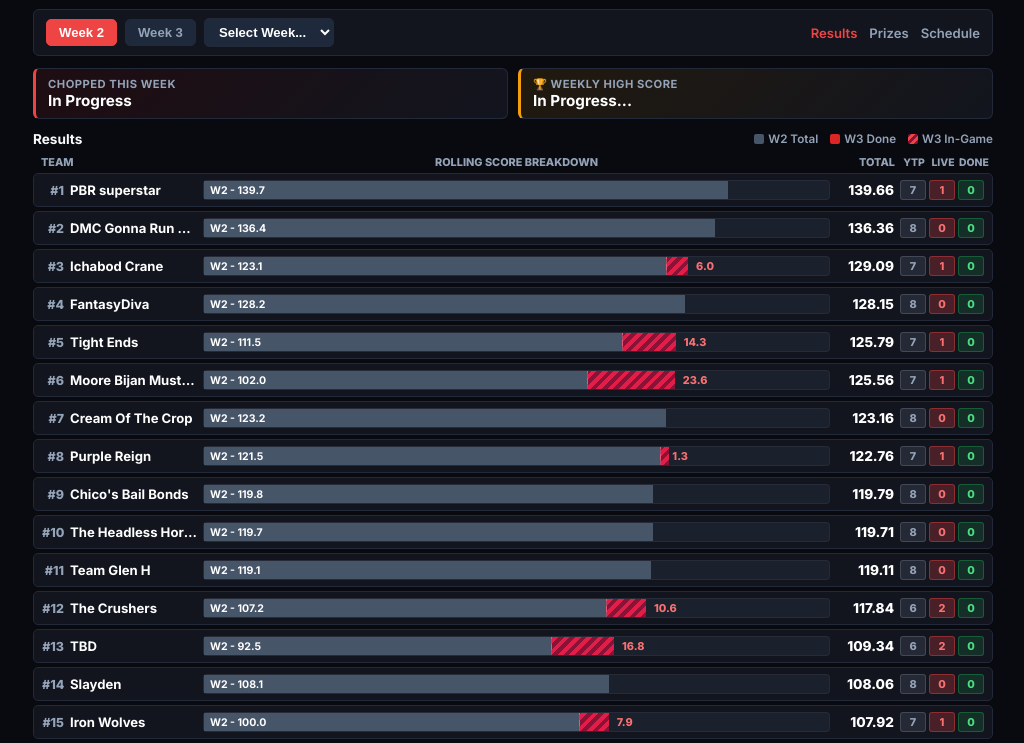
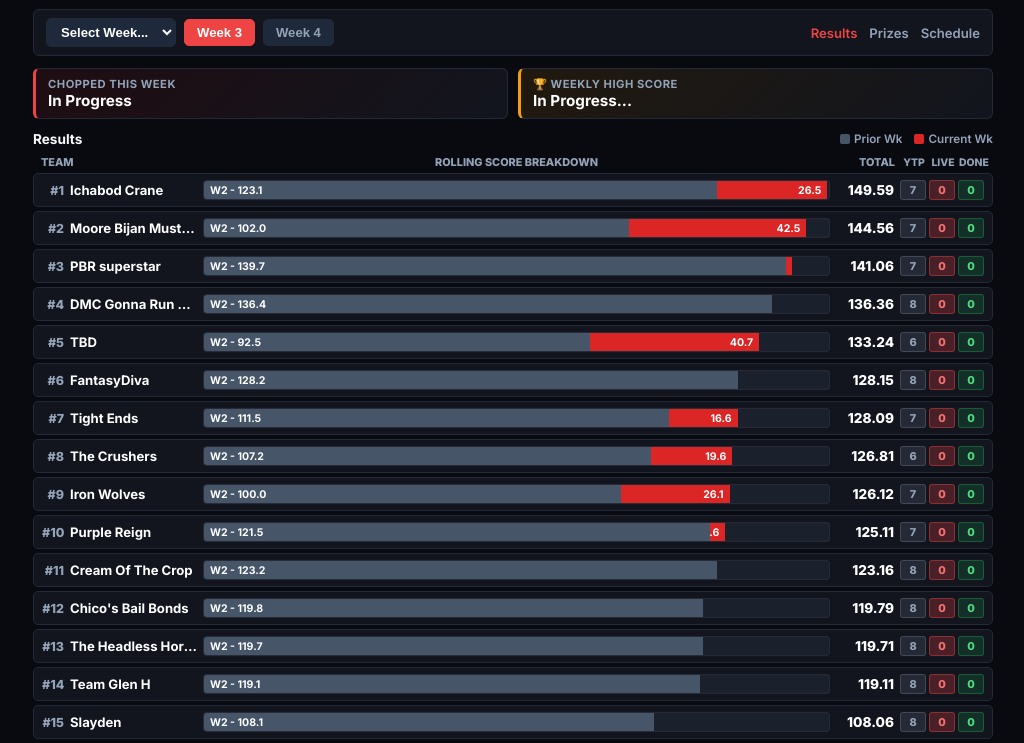
Before and after one commit to c0d3rj03/fantasy-football, a website: page ultimate/index.html in a window 1280 px wide. Shown: the part 81-824 px from the top of the page, without its empty margins (127-1151 px from the left). Drawn offline with Linux system fonts and the light colour scheme.

Commit message:
fix: correct end-of-day live scores to done score view

```diff
--- a/ultimate/data.json
+++ b/ultimate/data.json
@@ -2,8 +2,8 @@
   "leagueId": "25918",
   "seasonYear": "2026",
   "currentWeek": 3,
-  "isLive": true,
-  "lastUpdated": "2026-09-25T01:39:43.101Z",
+  "isLive": false,
+  "lastUpdated": "2026-09-25T03:57:03.524Z",
   "franchises": {
     "0001": {
       "id": "0001",
@@ -206,10 +206,10 @@
   },
   "liveDetails": {
     "0001": {
-      "doneScore": 0,
-      "liveScore": 14.3,
+      "doneScore": 16.6,
+      "liveScore": 0,
       "ytp": 7,
-      "inGame": 1,
+      "inGame": 0,
       "finished": 0
     },
     "0002": {
@@ -227,10 +227,10 @@
       "finished": 0
     },
     "0004": {
-      "doneScore": 0,
-      "liveScore": 6,
+      "doneScore": 26.5,
+      "liveScore": 0,
       "ytp": 7,
-      "inGame": 1,
+      "inGame": 0,
       "finished": 0
     },
     "0005": {
@@ -241,10 +241,10 @@
       "finished": 0
     },
     "0006": {
-      "doneScore": 0,
-      "liveScore": 10.64,
+      "doneScore": 19.61,
+      "liveScore": 0,
       "ytp": 6,
-      "inGame": 2,
+      "inGame": 0,
       "finished": 0
     },
     "0007": {
@@ -255,10 +255,10 @@
       "finished": 0
     },
     "0008": {
-      "doneScore": 0,
-      "liveScore": 16.8,
+      "doneScore": 40.7,
+      "liveScore": 0,
       "ytp": 6,
-      "inGame": 2,
+      "inGame": 0,
       "finished": 0
     },
     "0009": {
@@ -283,10 +283,10 @@
       "finished": 0
     },
     "0012": {
-      "doneScore": 0,
+      "doneScore": 1.4,
       "liveScore": 0,
       "ytp": 7,
-      "inGame": 1,
+      "inGame": 0,
       "finished": 0
     },
     "0013": {
@@ -304,10 +304,10 @@
       "finished": 0
     },
     "0015": {
-      "doneScore": 0,
-      "liveScore": 7.9,
+      "doneScore": 26.1,
+      "liveScore": 0,
       "ytp": 7,
-      "inGame": 1,
+      "inGame": 0,
       "finished": 0
     },
     "0016": {
@@ -332,17 +332,17 @@
       "finished": 0
     },
     "0019": {
-      "doneScore": 0,
-      "liveScore": 1.25,
+      "doneScore": 3.6,
+      "liveScore": 0,
       "ytp": 7,
-      "inGame": 1,
+      "inGame": 0,
       "finished": 0
     },
     "0020": {
-      "doneScore": 0,
-      "liveScore": 23.55,
+      "doneScore": 42.55,
+      "liveScore": 0,
       "ytp": 7,
-      "inGame": 1,
+      "inGame": 0,
       "finished": 0
     },
     "0021": {
--- a/ultimate/index.html
+++ b/ultimate/index.html
@@ -103,7 +103,7 @@
 
     /* Middle: Bar Track */
     .bar-container { flex: 1; min-width: 0; display: flex; align-items: center; }
-    .bar-track { background: var(--bg-bar-track); height: 20px; border-radius: 4px; width: 100%; display: flex; overflow: visible; position: relative; border: 1px solid rgba(255,255,255,0.05); }
+    .bar-track { background: var(--bg-bar-track); height: 20px; border-radius: 4px; width: 100%; display: flex; overflow: hidden; position: relative; border: 1px solid rgba(255,255,255,0.05); }
 
     .bar-seg { height: 100%; display: flex; align-items: center; font-size: 0.66rem; font-weight: 700; color: #ffffff; white-space: nowrap; overflow: hidden; text-overflow: ellipsis; transition: width 0.25s ease; }
     .bar-seg-prior { background-color: var(--bg-bar-prior); justify-content: flex-start; padding-left: 6px; }
@@ -120,20 +120,8 @@
       );
       justify-content: center;
       padding: 0 4px;
+      text-shadow: 0 0 3px rgba(0,0,0,0.9);
       border-left: 1px solid rgba(255,255,255,0.25);
-    }
-
-    /* Floating Live Label outside right edge of bar */
-    .floating-live-label {
-      position: absolute;
-      top: 50%;
-      transform: translateY(-50%);
-      font-size: 0.68rem;
-      font-weight: 800;
-      color: #f87171;
-      white-space: nowrap;
-      pointer-events: none;
-      z-index: 5;
     }
 
     /* Right: Total Score + Tight Player Status Columns */
@@ -197,11 +185,11 @@
 
     <div class="controls-bar">
       <div class="week-controls">
-        <button id="btnCurrentWeek" class="week-btn active">Week 2</button>
-        <button id="btnNextWeek" class="week-btn">Week 3</button>
         <select id="weekDropdown">
           <option value="" disabled selected>Select Week...</option>
         </select>
+        <button id="btnCurrentWeek" class="week-btn active">Week 2</button>
+        <button id="btnNextWeek" class="week-btn">Week 3</button>
       </div>
 
       <div class="nav-links">
@@ -253,15 +241,15 @@
 
   <script>
     let leagueData = null;
-    let selectedWeek = 3;
-    let activeLeagueWeek = 3;
+    let selectedWeek = 2;
+    let activeLeagueWeek = 2;
 
     async function init() {
       try {
         const res = await fetch('data.json');
         if (res.ok) {
           leagueData = await res.json();
-          activeLeagueWeek = leagueData.currentWeek || 3;
+          activeLeagueWeek = leagueData.currentWeek || 2;
         }
       } catch (e) {
         console.warn('Using default fallback structure');
@@ -286,19 +274,14 @@
         hdrStatusEl.textContent = `Week ${activeLeagueWeek}`;
       }
 
-      // Dynamic Button Labels:
-      // If live or in-progress week W, Button 1 = Week W-1, Button 2 = Week W
-      if (isLiveWeek && activeLeagueWeek > 1) {
-        btnCurrent.textContent = `Week ${activeLeagueWeek - 1}`;
-        btnNext.textContent = `Week ${activeLeagueWeek}`;
-      } else {
       btnCurrent.textContent = `Week ${activeLeagueWeek}`;
+
       if (activeLeagueWeek >= 17) {
         btnNext.style.display = 'none';
       } else {
-          btnNext.textContent = `Week ${activeLeagueWeek + 1}`;
+        const nextWeek = activeLeagueWeek + 1;
+        btnNext.textContent = `Week ${nextWeek}`;
         btnNext.style.display = 'inline-block';
-        }
       }
 
       dropdown.innerHTML = '<option value="" disabled selected>Select Week...</option>';
@@ -310,7 +293,7 @@
       }
 
       btnCurrent.addEventListener('click', () => {
-        selectedWeek = isLiveWeek && activeLeagueWeek > 1 ? activeLeagueWeek - 1 : activeLeagueWeek;
+        selectedWeek = activeLeagueWeek;
         btnCurrent.classList.add('active');
         btnNext.classList.remove('active');
         dropdown.value = '';
@@ -318,11 +301,13 @@
       });
 
       btnNext.addEventListener('click', () => {
-        selectedWeek = isLiveWeek && activeLeagueWeek > 1 ? activeLeagueWeek : activeLeagueWeek + 1;
+        if (activeLeagueWeek < 17) {
+          selectedWeek = activeLeagueWeek + 1;
           btnNext.classList.add('active');
           btnCurrent.classList.remove('active');
           dropdown.value = '';
           renderWeek(selectedWeek);
+        }
       });
 
       dropdown.addEventListener('change', (e) => {
@@ -336,6 +321,7 @@
     function renderWeek(week) {
       if (!leagueData) return;
 
+      const rolling = leagueData.rollingScores ? leagueData.rollingScores[week] || {} : {};
       const eliminated = leagueData.eliminatedTeams || {};
       const weeklyWinner = leagueData.weeklyWinners ? leagueData.weeklyWinners[week] : null;
       const isLiveNow = (week === activeLeagueWeek && leagueData.isLive);
@@ -400,7 +386,8 @@
         let inGame = 0;
         let finished = 0;
 
-        if (isLiveNow && liveDetails[fid]) {
+        const isCurrentActiveWeek = (week === activeLeagueWeek);
+        if (isCurrentActiveWeek && liveDetails[fid]) {
           doneScore = liveDetails[fid].doneScore || 0;
           liveScore = liveDetails[fid].liveScore || 0;
           ytp = liveDetails[fid].ytp || 0;
@@ -429,9 +416,7 @@
 
       teamData.sort((a, b) => b.totalScore - a.totalScore);
 
-      const rawMax = Math.max(...teamData.map(t => t.totalScore), 150);
-      // Scale max so the top team takes 90% of track width in live mode, reserving 10% for floating labels
-      const maxScore = isLiveNow ? (rawMax / 0.90) : rawMax;
+      const maxScore = Math.max(...teamData.map(t => t.totalScore), 150);
 
       teamData.forEach((team, idx) => {
         const row = document.createElement('div');
@@ -440,10 +425,10 @@
         const priorPct = (team.priorScore / maxScore) * 100;
         const donePct = (team.doneScore / maxScore) * 100;
         const livePct = (team.liveScore / maxScore) * 100;
-        const totalPct = priorPct + donePct + livePct;
 
         const priorLabel = priorWeekNum >= 1 && team.priorScore > 0 ? `W${priorWeekNum} - ${team.priorScore.toFixed(1)}` : '';
         const doneLabel = team.doneScore > 0 ? `${team.doneScore.toFixed(1)}` : '';
+        const liveLabel = team.liveScore > 0 ? `${team.liveScore.toFixed(1)}*` : '';
 
         row.innerHTML = `
           <div class="team-meta">
@@ -456,8 +441,7 @@
             <div class="bar-track">
               ${priorPct > 0 ? `<div class="bar-seg bar-seg-prior" style="width: ${priorPct}%" title="Prior Wk: ${team.priorScore.toFixed(2)}">${priorLabel}</div>` : ''}
               ${donePct > 0 ? `<div class="bar-seg bar-seg-done" style="width: ${donePct}%" title="Current Done: ${team.doneScore.toFixed(2)}">${doneLabel}</div>` : ''}
-              ${livePct > 0 ? `<div class="bar-seg bar-seg-live" style="width: ${livePct}%" title="In-Game Live: ${team.liveScore.toFixed(2)}"></div>` : ''}
-              ${(isLiveNow && team.liveScore > 0) ? `<span class="floating-live-label" style="left: calc(${totalPct}% + 8px);">${team.liveScore.toFixed(1)}</span>` : ''}
+              ${livePct > 0 ? `<div class="bar-seg bar-seg-live" style="width: ${livePct}%" title="In-Game Live: ${team.liveScore.toFixed(2)}">${liveLabel}</div>` : ''}
             </div>
           </div>
 
```
Also changed, not shown: ultimate/fetcher.js (+33 -58 lines). Lines whose indentation alone changed are shown as unchanged.
